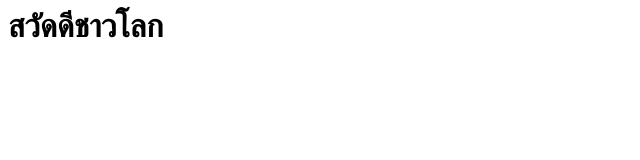
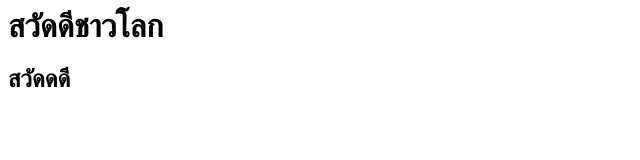
Before and after one commit to 40426-jpg/-hello-world, a plain HTML site: page index.html in a window 1280 px wide. Shown: the whole page, without its empty margins (0-640 px from the left). Drawn offline with Linux system fonts and the light colour scheme.

Commit message:
Update and rename indek.html to index.html

```diff
--- a/indek.html
+++ b/index.html
@@ -1 +1,2 @@
 <h1>สวัดดีชาวโลก</h1>
+<h2>สวัดดดี</h2>
```
